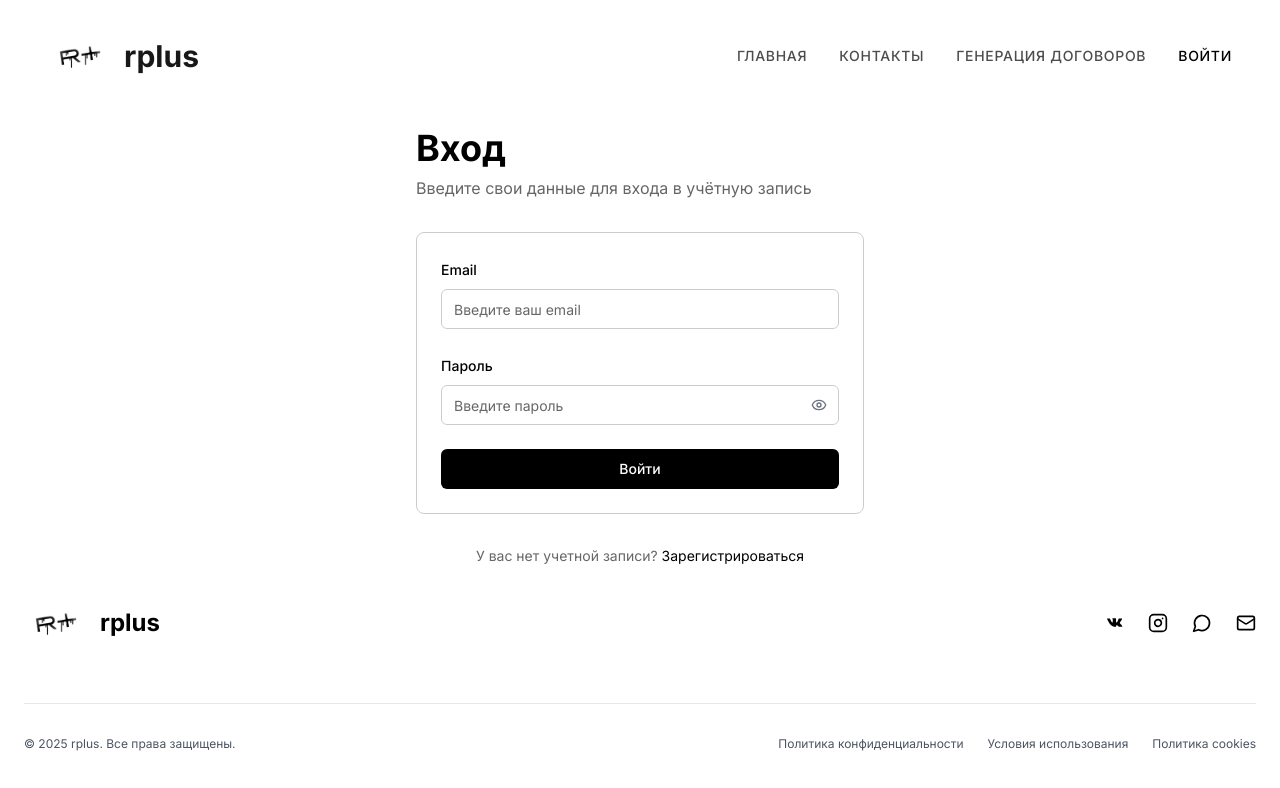
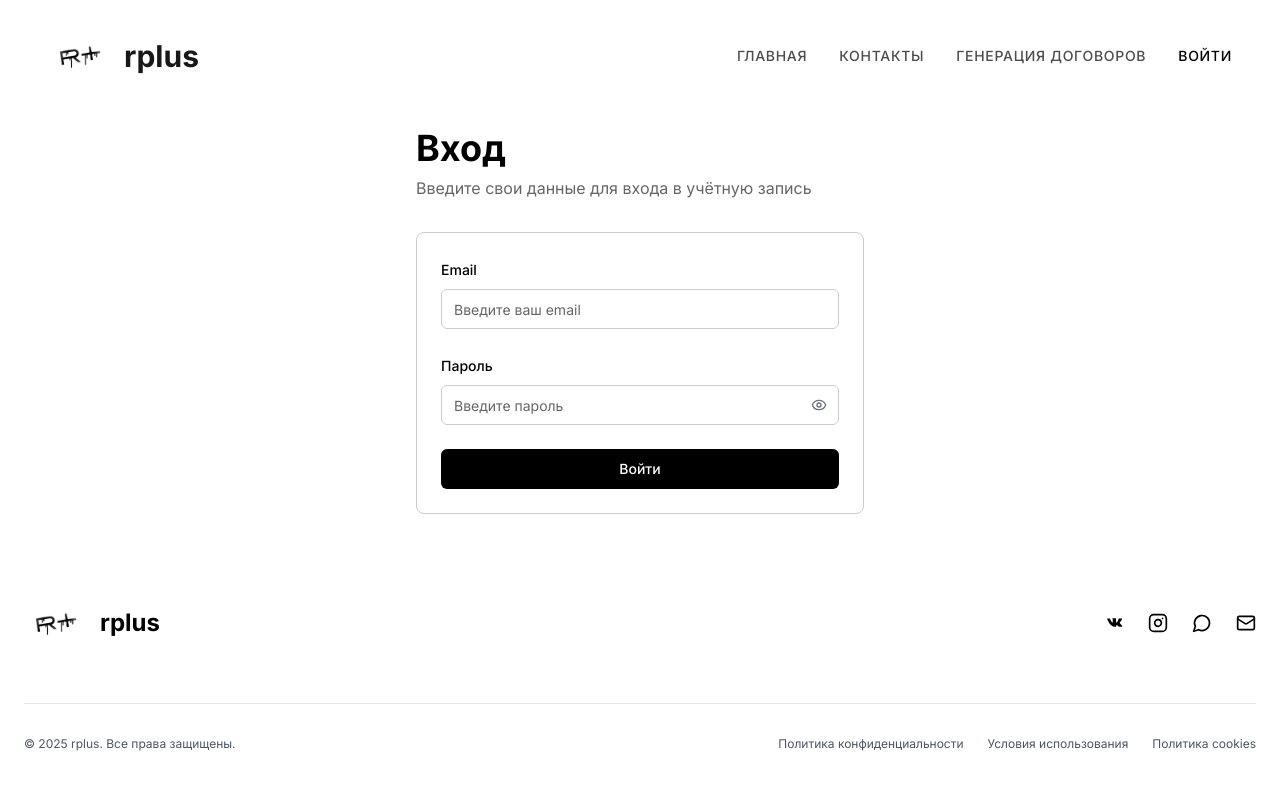
Before and after one commit to mentaldistressed/rplus-melody-frame, a React (Vite) app: page /login in a window 1280 px wide. Shown: the top 788 px of the page. Built offline with nearby package versions, Linux system fonts and the light colour scheme.

Commit message:
фывфывфыв

```diff
--- a/src/components/LoginSection.tsx
+++ b/src/components/LoginSection.tsx
@@ -196,7 +196,7 @@ const LoginSection: React.FC<LoginSectionProps> = ({ isActive, onSectionChange }
           </Form>
         </div>
 
-        <p className="text-center text-sm text-muted-foreground animate-fade-in animate-delay-300">
+        {/* <p className="text-center text-sm text-muted-foreground animate-fade-in animate-delay-300">
           У вас нет учетной записи?{" "}
           <a
             href="#"
@@ -208,7 +208,7 @@ const LoginSection: React.FC<LoginSectionProps> = ({ isActive, onSectionChange }
           >
             Зарегистрироваться
           </a>
-        </p>
+        </p> */}
       </div>
     </section>
   );
```
